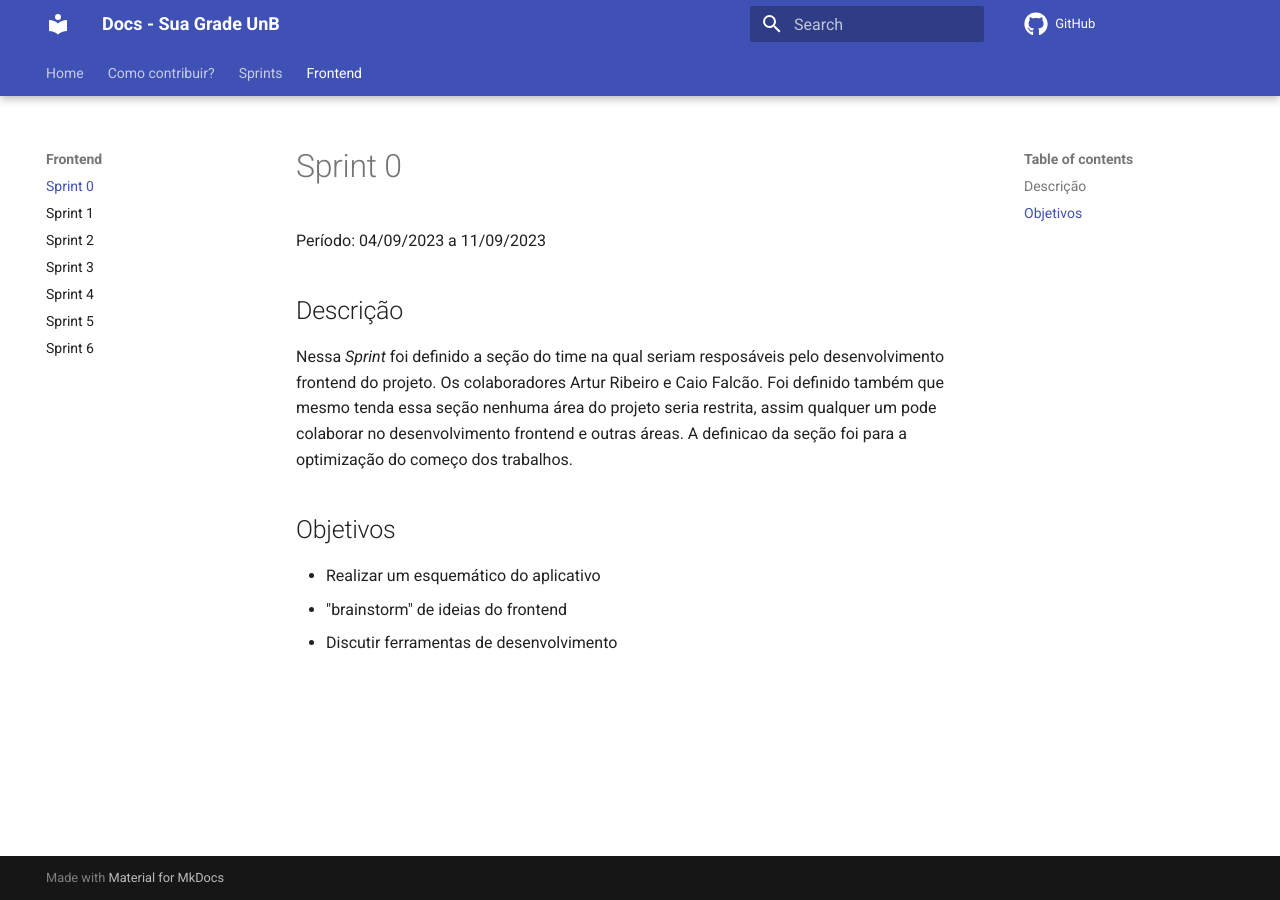
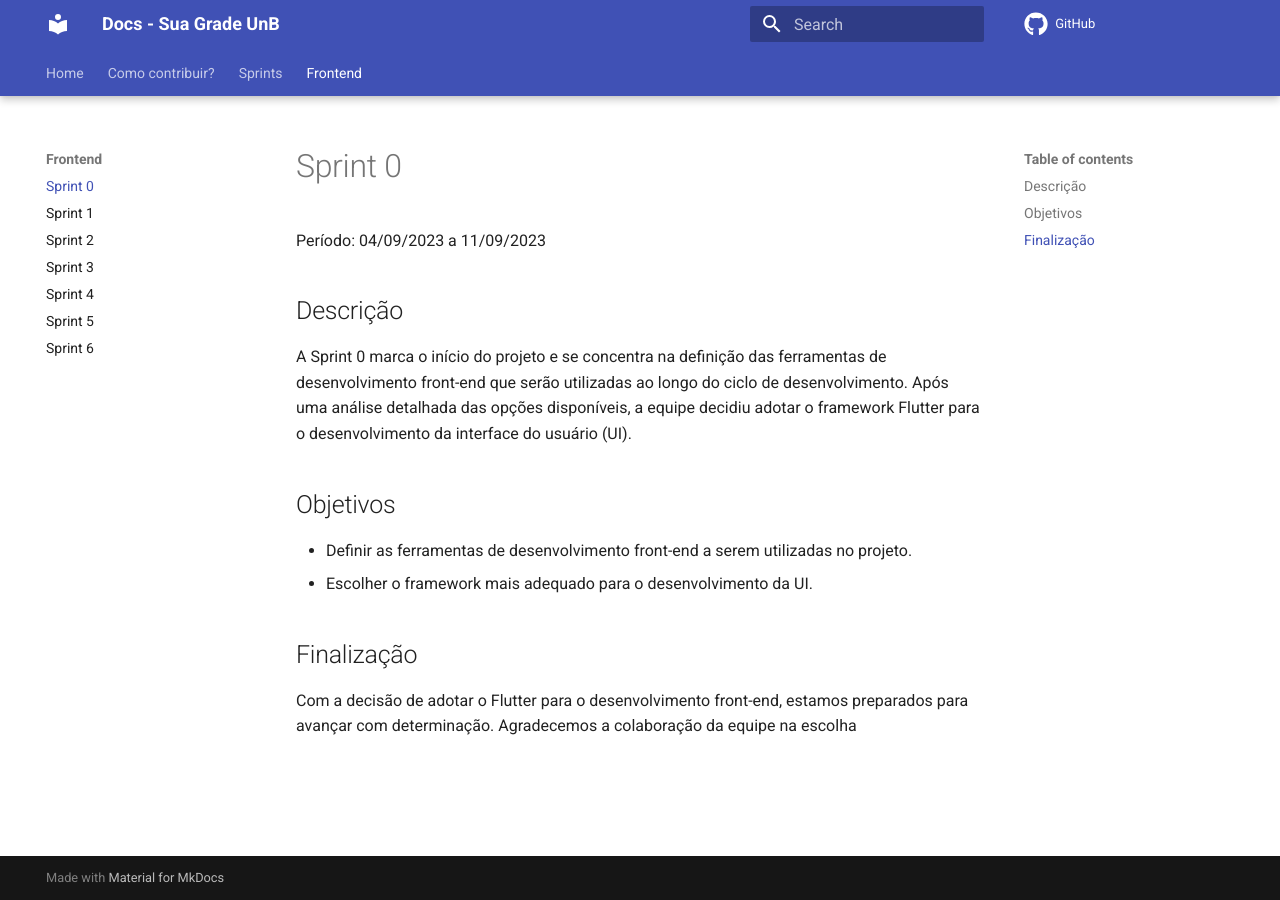
Before and after one commit to unb-mds/2023-2-SuaGradeUnB, an MkDocs documentation site: the page built from docs/frontend/sprint-0.md, in a window 1280 px wide. Built offline with MkDocs 1.6.1 and Material for MkDocs 9.7.7, drawn with Linux system fonts in a browser that asks for light colours; comment, search, counter and statistics services are not loaded.

Commit message:
Redocumentando as sprints 0 e 1

```diff
--- a/docs/frontend/sprint-0.md
+++ b/docs/frontend/sprint-0.md
@@ -4,11 +4,13 @@ Período: 04/09/2023 a 11/09/2023
 
 ## Descrição
 
-Nessa _Sprint_ foi definido a seção do time na qual seriam resposáveis pelo desenvolvimento frontend do projeto. Os colaboradores Artur Ribeiro e Caio Falcão.
-Foi definido também que mesmo tenda essa seção nenhuma área do projeto seria restrita, assim qualquer um pode colaborar no desenvolvimento frontend e outras áreas. A definicao da seção foi para a optimização do começo dos trabalhos.
+A Sprint 0 marca o início do projeto e se concentra na definição das ferramentas de desenvolvimento front-end que serão utilizadas ao longo do ciclo de desenvolvimento. Após uma análise detalhada das opções disponíveis, a equipe decidiu adotar o framework Flutter para o desenvolvimento da interface do usuário (UI).
 
 ## Objetivos
 
-- Realizar um esquemático do aplicativo
-- "brainstorm" de ideias do frontend
-- Discutir ferramentas de desenvolvimento
+- Definir as ferramentas de desenvolvimento front-end a serem utilizadas no projeto.
+- Escolher o framework mais adequado para o desenvolvimento da UI.
+
+## Finalização
+
+Com a decisão de adotar o Flutter para o desenvolvimento front-end, estamos preparados para avançar com determinação. Agradecemos a colaboração da equipe na escolha
```
Also changed, not shown: docs/frontend/sprint-1.md (+8 -4 lines).
